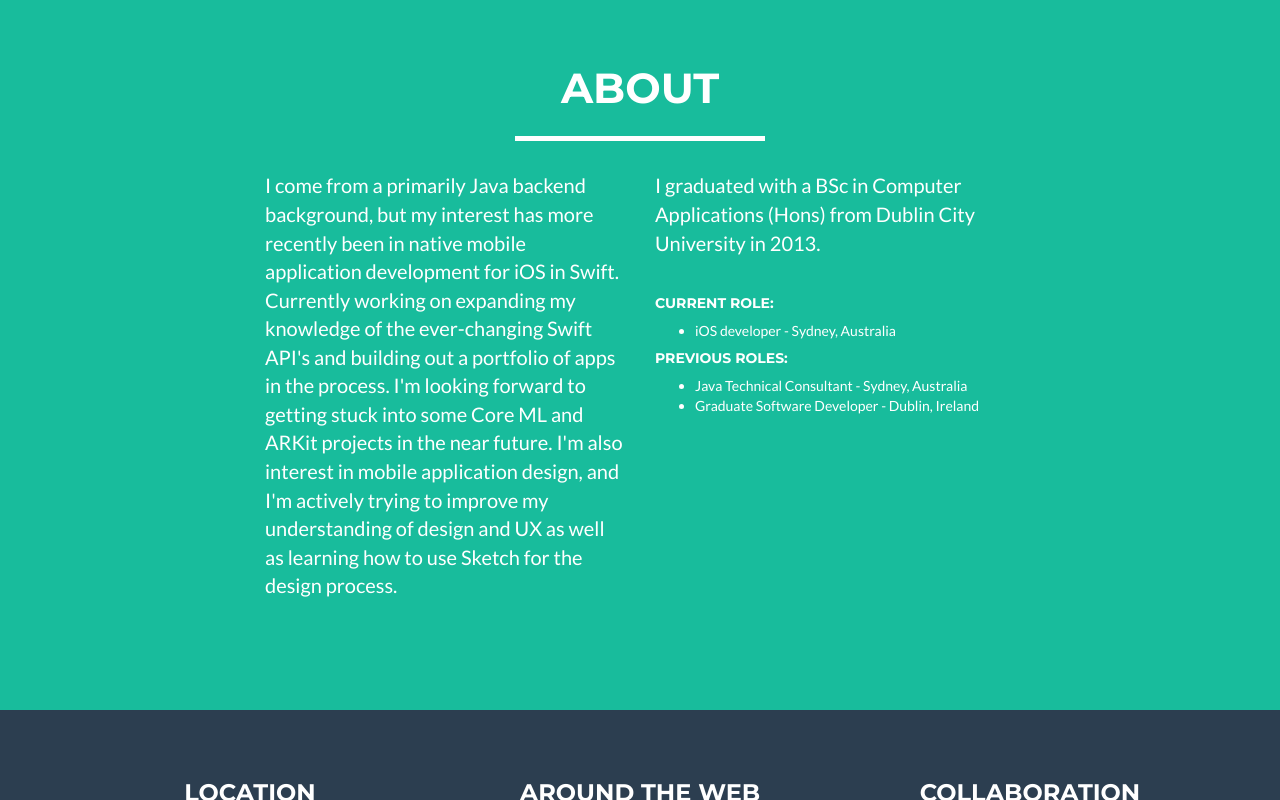
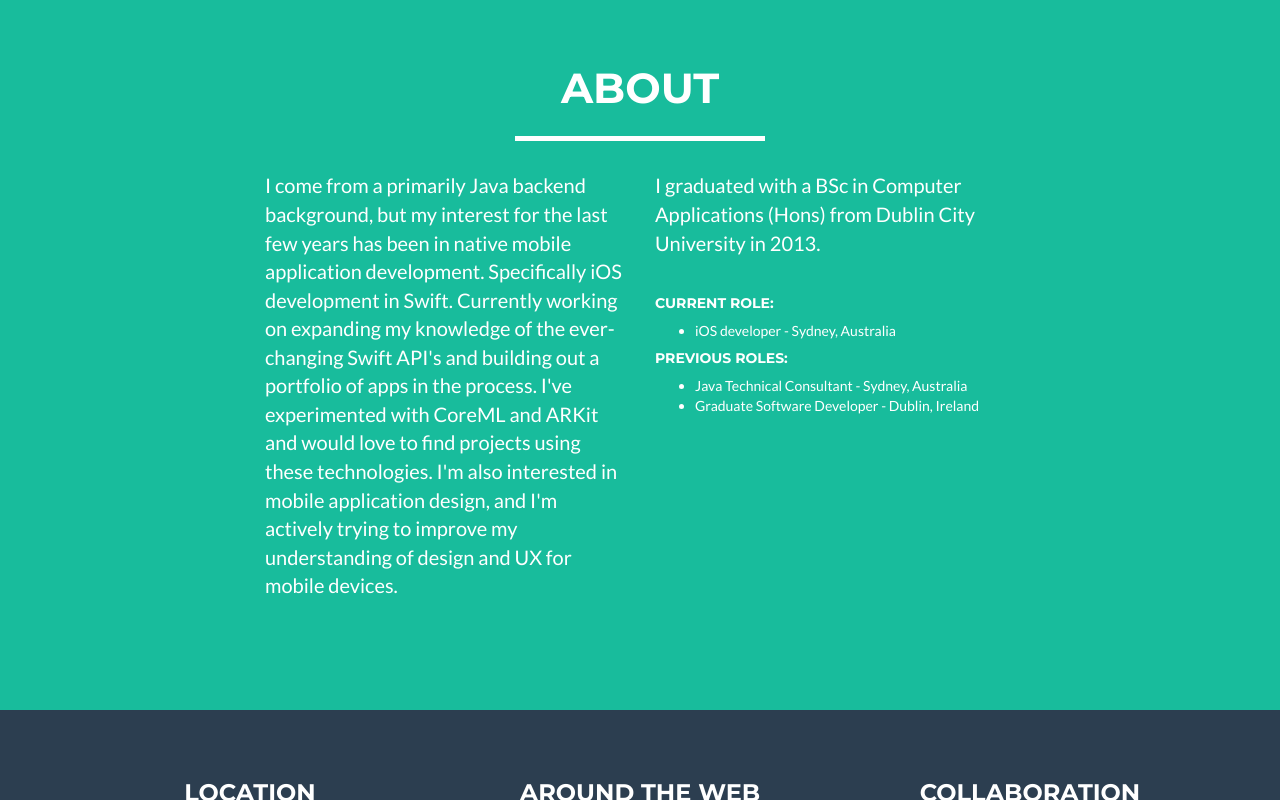
Before and after one commit to marcexmachina/marcexmachina.github.io, a website: page index.html in a window 1280 px wide. Shown: the part 1497-2297 px from the top of the page. Drawn offline with nearby package versions, Linux system fonts and the light colour scheme.

Commit message:
Copy update

```diff
--- a/index.html
+++ b/index.html
@@ -84,7 +84,7 @@
         <div class="intro-text">
           <span class="name">Marc O'Neill</span>
           <hr class="star-light">
-          <span class="skills">iOS Developer - Java Developer</span>
+          <span class="skills">iOS Developer</span>
         </div>
       </div>
     </div>
@@ -177,11 +177,10 @@
     <div class="row">
       <div class="col-lg-4 col-lg-offset-2">
         <p>
-          I come from a primarily Java backend background, but my interest has more recently been in native mobile application development for iOS in Swift.
+          I come from a primarily Java backend background, but my interest for the last few years has been in native mobile application development. Specifically iOS development in Swift.
           Currently working on expanding my knowledge of the ever-changing Swift API's and building out a portfolio of apps in the process.
-          I'm looking forward to getting stuck into some Core ML and ARKit projects in the near future.
-          I'm also interest in mobile application design, and I'm actively trying to improve my understanding of design and UX as well as learning how to
-          use Sketch for the design process.
+          I've experimented with CoreML and ARKit and would love to find projects using these technologies.
+          I'm also interested in mobile application design, and I'm actively trying to improve my understanding of design and UX for mobile devices.
         </p>
       </div>
       <div class="col-lg-4">
```
